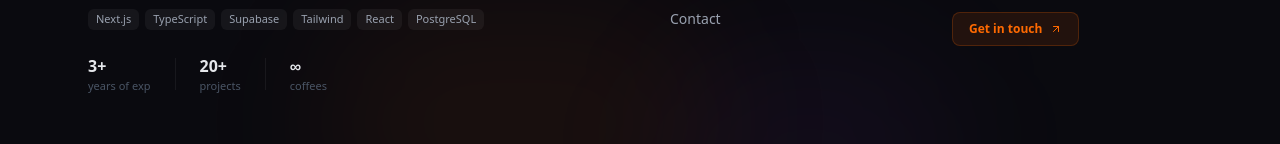
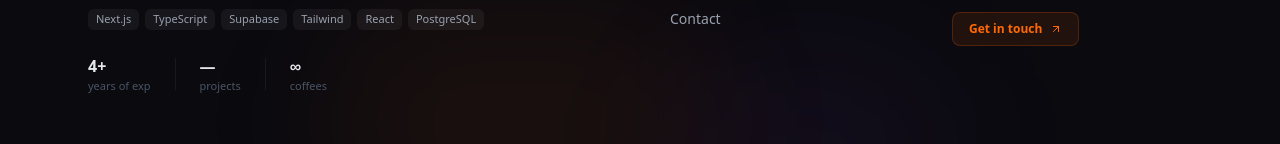
Before and after one commit to FireFOXXCZ/portfolio-web-v2, a Next.js app: page /en/about in a window 1280 px wide. Shown: the part 2744-2888 px from the top of the page. Built offline with nearby package versions, Linux system fonts and the light colour scheme; no server answers; the database is empty.

Commit message:
Footer: dynamické roky zkušeností a reálný počet projektů (projectCount přes layout/SiteChrome)

```diff
--- a/src/app/[locale]/(public)/layout.tsx
+++ b/src/app/[locale]/(public)/layout.tsx
@@ -36,7 +36,24 @@ async function getProfile() {
   }
 }
 
+async function getProjectCount() {
+  try {
+    const anon = createAnonClient(
+      process.env.NEXT_PUBLIC_SUPABASE_URL!,
+      process.env.NEXT_PUBLIC_SUPABASE_ANON_KEY!
+    )
+    const { count, error } = await anon
+      .from('projects')
+      .select('*', { count: 'exact', head: true })
+
+    if (error) return 0
+    return count ?? 0
+  } catch {
+    return 0
+  }
+}
+
 export default async function PublicLayout({ children }: { children: React.ReactNode }) {
-  const profile = await getProfile()
-  return <SiteChrome profile={profile}>{children}</SiteChrome>
+  const [profile, projectCount] = await Promise.all([getProfile(), getProjectCount()])
+  return <SiteChrome profile={profile} projectCount={projectCount}>{children}</SiteChrome>
 }
--- a/src/components/ui/footer.tsx
+++ b/src/components/ui/footer.tsx
@@ -36,6 +36,19 @@ function DiscordIcon({ size = 14 }: { size?: number }) {
 
 const TECH_STACK = ['Next.js', 'TypeScript', 'Supabase', 'Tailwind', 'React', 'PostgreSQL']
 
+// ── Roky zkušeností (od 17 let, narozen 23. 12. 2004) ──────────────────────
+const EXPERIENCE_START_DATE = new Date(2021, 11, 23) // 23. 12. 2021
+
+function getYearsSince(startDate: Date): number {
+  const today = new Date()
+  let years = today.getFullYear() - startDate.getFullYear()
+  const hasHadAnniversaryThisYear =
+    today.getMonth() > startDate.getMonth() ||
+    (today.getMonth() === startDate.getMonth() && today.getDate() >= startDate.getDate())
+  if (!hasHadAnniversaryThisYear) years--
+  return years
+}
+
 function useInView(threshold = 0.15) {
   const ref = useRef<HTMLDivElement>(null)
   const [inView, setInView] = useState(false)
@@ -72,9 +85,10 @@ type SocialLink = {
 
 interface FooterProps {
   profile?: Profile | null
+  projectCount?: number
 }
 
-export function Footer({ profile }: FooterProps) {
+export function Footer({ profile, projectCount = 0 }: FooterProps) {
   const t = useTranslations('footer')
   const tNav = useTranslations('nav')
   const { ref, inView } = useInView()
@@ -185,12 +199,12 @@ export function Footer({ profile }: FooterProps) {
             {/* Mini stats row */}
             <div className="flex items-center gap-6 pt-1">
               <div className="flex flex-col">
-                <span className="text-base font-bold text-gray-800 dark:text-gray-200">3+</span>
+                <span className="text-base font-bold text-gray-800 dark:text-gray-200">{getYearsSince(EXPERIENCE_START_DATE)}+</span>
                 <span className="text-[11px] text-gray-400 dark:text-gray-600">{t('yearsExp')}</span>
               </div>
               <div className="w-px h-8 bg-gray-100 dark:bg-white/[0.06]" />
               <div className="flex flex-col">
-                <span className="text-base font-bold text-gray-800 dark:text-gray-200">20+</span>
+                <span className="text-base font-bold text-gray-800 dark:text-gray-200">{projectCount > 0 ? `${projectCount}+` : '—'}</span>
                 <span className="text-[11px] text-gray-400 dark:text-gray-600">{t('projects')}</span>
               </div>
               <div className="w-px h-8 bg-gray-100 dark:bg-white/[0.06]" />
--- a/src/components/ui/site-chrome.tsx
+++ b/src/components/ui/site-chrome.tsx
@@ -17,14 +17,15 @@ type SiteChromeProfile = {
 interface SiteChromeProps {
   children: React.ReactNode
   profile?: SiteChromeProfile | null
+  projectCount?: number
 }
 
-export function SiteChrome({ children, profile }: SiteChromeProps) {
+export function SiteChrome({ children, profile, projectCount = 0 }: SiteChromeProps) {
   return (
     <>
       <Navbar profile={profile} />
       <div className="pt-16">{children}</div>
-      <Footer profile={profile} />
+      <Footer profile={profile} projectCount={projectCount} />
     </>
   )
 }
```
